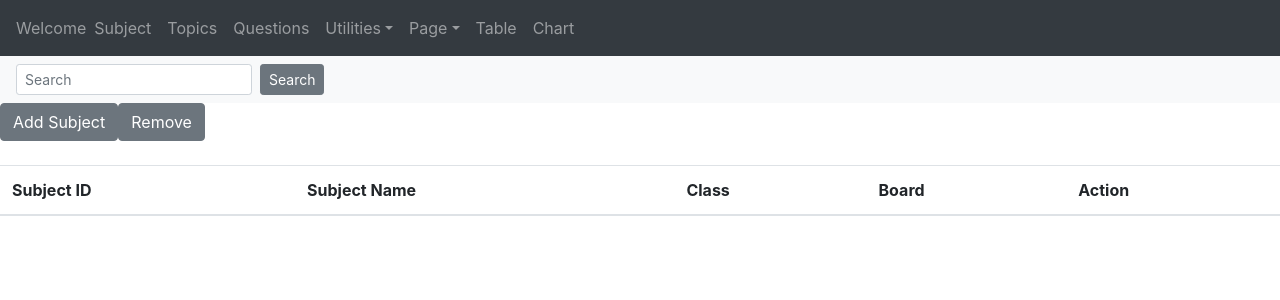
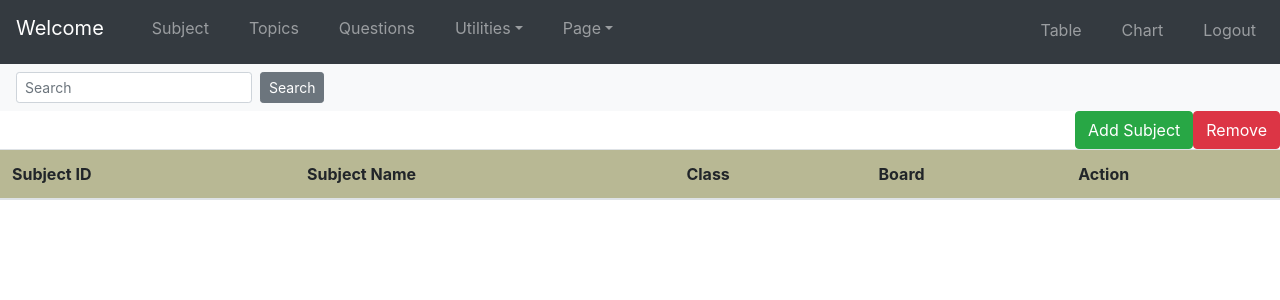
Before and after one commit to roshani97/Simlple_vue_js_task, a Vue app: page /#/ in a window 1280 px wide. Shown: the top 300 px of the page. Built offline with nearby package versions, Linux system fonts and the light colour scheme.

Commit message:
navigation bar with prpoper alignment and spacing

```diff
--- a/src/components/HelloWorld.vue
+++ b/src/components/HelloWorld.vue
@@ -1,32 +1,36 @@
 <template>
   <div id="hello">
   <div id="navi1">
-     <b-navbar type="dark" variant="dark">
-    <b-navbar-nav>
-      <b-nav-text>Welcome</b-nav-text>
-      <b-nav-item href="#">Subject</b-nav-item>
-      <b-nav-item href="#">Topics</b-nav-item>
-      <b-nav-item href="#">Questions</b-nav-item>
+     <b-navbar  type="dark" variant="dark" >
+    <b-navbar-nav  class="w-100  mb-1">
+      <b-navbar-brand href="#">Welcome</b-navbar-brand>
+
+      <b-nav-item href="#" class="pl-4 mb-1" >Subject</b-nav-item>
+      <b-nav-item href="#" class="pl-4 mb-1">Topics</b-nav-item>
+      <b-nav-item href="#" class="pl-4 mb-1">Questions</b-nav-item>
 
       <!-- Navbar dropdowns -->
-      <b-nav-item-dropdown text="Utilities" right>
+      <b-nav-item-dropdown text="Utilities" class="pl-4 mb-1">
         <b-dropdown-item href="#">list1</b-dropdown-item>
         <b-dropdown-item href="#">list2</b-dropdown-item>
         <b-dropdown-item href="#">list3</b-dropdown-item>
         <b-dropdown-item href="#">list</b-dropdown-item>
       </b-nav-item-dropdown>
 
-      <b-nav-item-dropdown text="Page" right>
+      <b-nav-item-dropdown text="Page" class="pl-4 mb-1">
           <b-dropdown-item href="#">p1</b-dropdown-item>
           <b-dropdown-item href="#">p2</b-dropdown-item>
           <b-dropdown-item href="#">p3</b-dropdown-item>
           <b-dropdown-item href="#">p4</b-dropdown-item>
         </b-nav-item-dropdown>
-
-      <b-nav-item href="#" >Table</b-nav-item>
-      <b-nav-item href="#">Chart</b-nav-item>
+    </b-navbar-nav>
+      <b-navbar-nav>
+      <b-nav-item href="#" class="pl-4 mb-1">Table</b-nav-item>
+      <b-nav-item href="#" class="pl-4 mb-1">Chart</b-nav-item>
+      <b-nav-item href="#" class="pl-4 mb-1">Logout</b-nav-item>
     </b-navbar-nav>
   </b-navbar>
+
   </div>
   <div id="navi2">
   <div>
@@ -39,8 +43,8 @@
 </div>
   </div>
 
-  <div id="sub_list">
-    <b-button v-b-modal.modal-1 >Add Subject</b-button>
+  <div id="sub_list" align="right">
+    <b-button v-b-modal.modal-1 variant="success">Add Subject</b-button>
     <b-modal id="modal-1" title="ADD SUBJECT DETAILS" hide-footer>
     <table>
     <tr><td>Subject ID</td><td><input type="text" v-model="sid"></td></tr>
@@ -51,11 +55,10 @@
 
     </table>
   </b-modal>
-<b-button  @click="deleteTableRow()">Remove</b-button>
+<b-button  @click="deleteTableRow()" variant="danger">Remove</b-button>
 <br>
-<br>
-<table  class="table table-striped">
-<thead>
+<table  class="table table-striped" striped>
+<thead style="background:#b8b894">
 <th>Subject ID</th>
 <th>Subject Name</th>
 <th>Class</th>
@@ -118,3 +121,6 @@ export default {
 
 }
 </script>
+<style scoped>
+
+</style>
```
